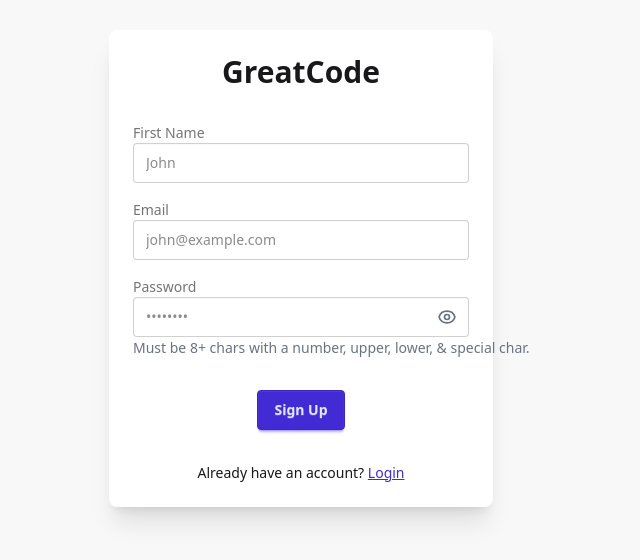
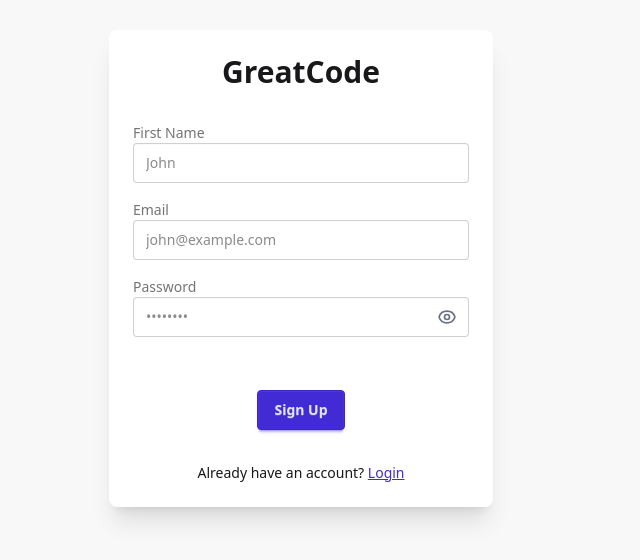
Before and after one commit to atharvthegreatgupta/GreatCode, a React (Vite) app in the folder frontend/: page /signup in a window 1280 px wide. Shown: the part 132-692 px from the top of the page, without its empty margins (339-979 px from the left). Built offline with nearby package versions, Linux system fonts and the light colour scheme; no server answers.

Commit message:
changes in the new signup page

```diff
--- a/frontend/src/pages/Signup.jsx
+++ b/frontend/src/pages/Signup.jsx
@@ -118,7 +118,7 @@ function Signup() {
               ) : (
                 <label className="label">
                   <span className="label-text-alt text-gray-500">
-                    Must be 8+ chars with a number, upper, lower, & special char.
+
                   </span>
                 </label>
               )}
```
